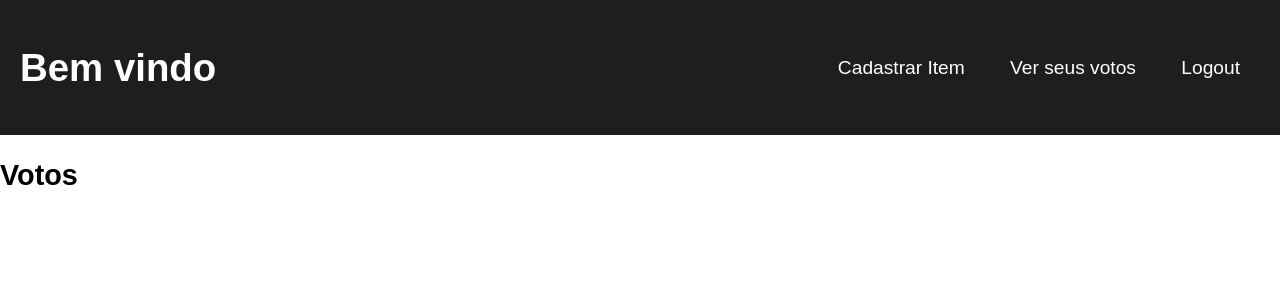
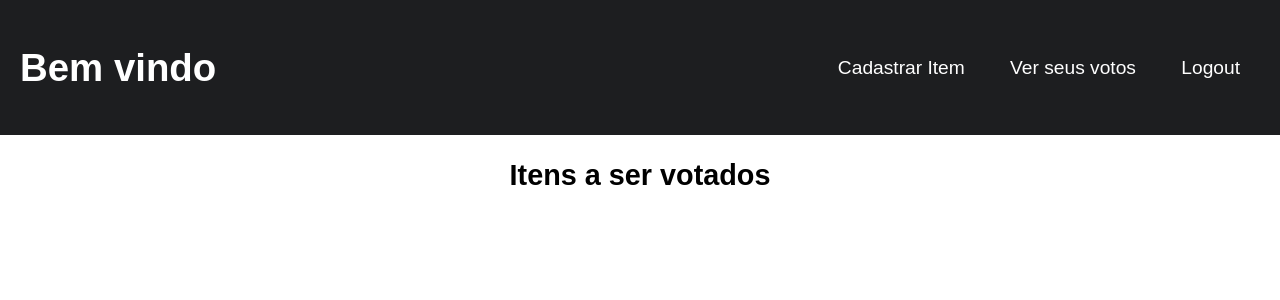
Before and after one commit to Rubensrvsc/voting-django-application, a Django app: template voting/templates/index.html in a window 1280 px wide. Shown: the top 300 px of the page. Run offline with Django 3.2, Linux system fonts and the light colour scheme; the template is opened without the code that fills it, so the values that code supplies are empty.

Commit message:
style: flexbox in itens of index.html

```diff
--- /dev/null
+++ b/voting/static/style/itens.css
@@ -0,0 +1,23 @@
+.h2_voto h2{
+    position: relative;
+    text-align: center;
+}
+
+.flex{
+    display: flex;
+    flex-wrap: wrap;
+    max-width: 800px;
+    margin: 0 auto;
+}
+
+.flex > div{
+    flex: 1 1 200px;
+    margin: 10px;
+    box-shadow: 10px 2px 5px black;
+    text-align: center;
+    padding: 2%;
+}
+
+.flex > div a{
+    color: blue;
+}
--- a/voting/templates/index.html
+++ b/voting/templates/index.html
@@ -1,5 +1,6 @@
 {% load static %}
 <link href="{% static "style/cabecalho.css" %}" rel="stylesheet">
+<link href="{% static "style/itens.css" %}" rel="stylesheet">
 
 <body>
 <header class="header">
@@ -16,16 +17,19 @@
 </nav>
 </header>
 
-<h2>Votos</h2>
-
-<div>
+<div class="h2_voto">
+<h2>Itens a ser votados</h2>
+</div>
+<section class="flex">
     {% for i in itens%}
+    <div>
         <p>{{i.nome}}</p>
         <p>{{i.itens.user.username}}</p>
         <a href="{% url 'voto' i.id user.username %}">Vote</a>
         <a href="{% url 'votos_item' i.id %}">Votos do item</a>
+    </div>
     {% endfor %}
 
 
-</div>
+</section>
 </body>
```
Also changed, not shown: db.sqlite3.
